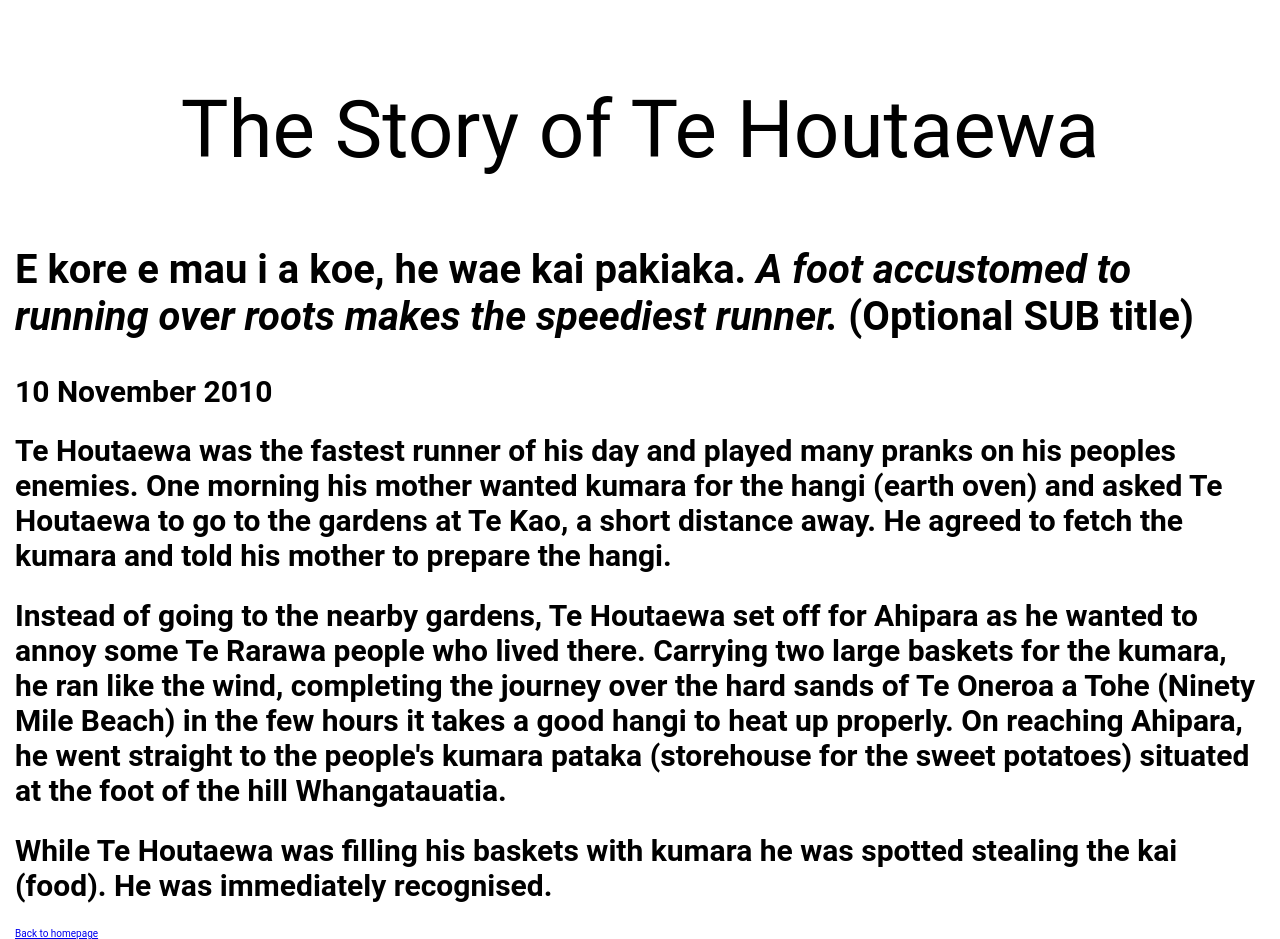
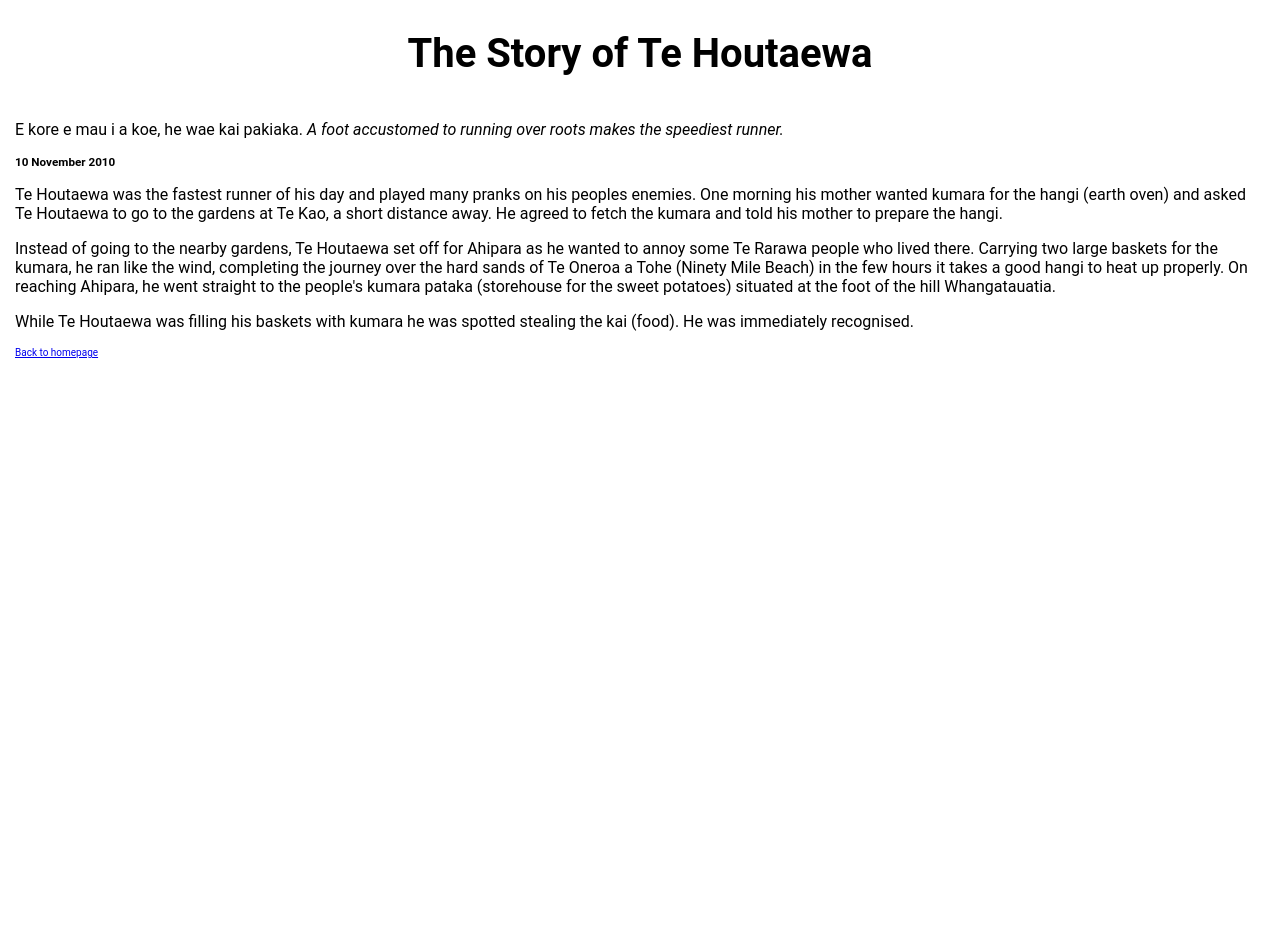
Before and after one commit to rafaelavb/rafaelavb.github.io, a plain HTML site: page blog/te-houtaewa-template.html in a window 1280 px wide. After the commit the page ends 800 px from the top, so only its background shows below. Drawn offline with Linux system fonts and the light colour scheme.

Commit message:
finished formatting of te-houtaewa

```diff
--- a/blog/te-houtaewa-template.html
+++ b/blog/te-houtaewa-template.html
@@ -10,28 +10,35 @@
 
   <body class="back-ground-color__te-houtaewa">
     <div class="te-houtaewa-blog__container">
-      <div class="te-houtaewa-blog__heading">The Story of Te Houtaewa</div>
 
-      <div class="te-houtaewa-blog__sub-title">
+      <div>
+        <div id="blog-title__center-format"></h1>The Story of Te Houtaewa</h1>
+      </div>
+
+      <div>
+        <p class="blog-paragraph__paragraph-formatting">
         E kore e mau i a koe, he wae kai pakiaka.
         <em
           >A foot accustomed to running over roots makes the speediest
           runner.</em
         >
-        (Optional SUB title)
       </div>
-      <div class="te-houtaewa-blog__date">10 November 2010</div>
 
       <div>
-        <p class="te-houtaewa-blog__paragraph">
+        <h2 class="sub-heading__h2-formatting">10 November 2010</h2>
+      </div>
+
+      <div>
+        <p class="blog-paragraph__paragraph-formatting">
           Te Houtaewa was the fastest runner of his day and played many pranks
           on his peoples enemies. One morning his mother wanted kumara for the
           hangi (earth oven) and asked Te Houtaewa to go to the gardens at Te
           Kao, a short distance away. He agreed to fetch the kumara and told his
           mother to prepare the hangi.
         </p>
-
-        <p class="te-houtaewa-blog__paragraph">
+      </div>
+      <div>
+        <p class="blog-paragraph__paragraph-formatting">
           Instead of going to the nearby gardens, Te Houtaewa set off for
           Ahipara as he wanted to annoy some Te Rarawa people who lived there.
           Carrying two large baskets for the kumara, he ran like the wind,
@@ -41,10 +48,14 @@
           pataka (storehouse for the sweet potatoes) situated at the foot of the
           hill Whangatauatia.
         </p>
-        <p class="te-houtaewa-blog__paragraph">
+      </div>
+      <div>
+        <p class="blog-paragraph__paragraph-formatting">
           While Te Houtaewa was filling his baskets with kumara he was spotted
           stealing the kai (food). He was immediately recognised.
         </p>
+      </div>
+      <div>
         <p>
           <a href="../index.html" class="homepage-link">Back to homepage</a>
         </p>
```
Also changed, not shown: index.html (+1 -1 lines), blog/identity-values.html (renamed from blog/ Identity, Values and Strengths Exploration.html).
